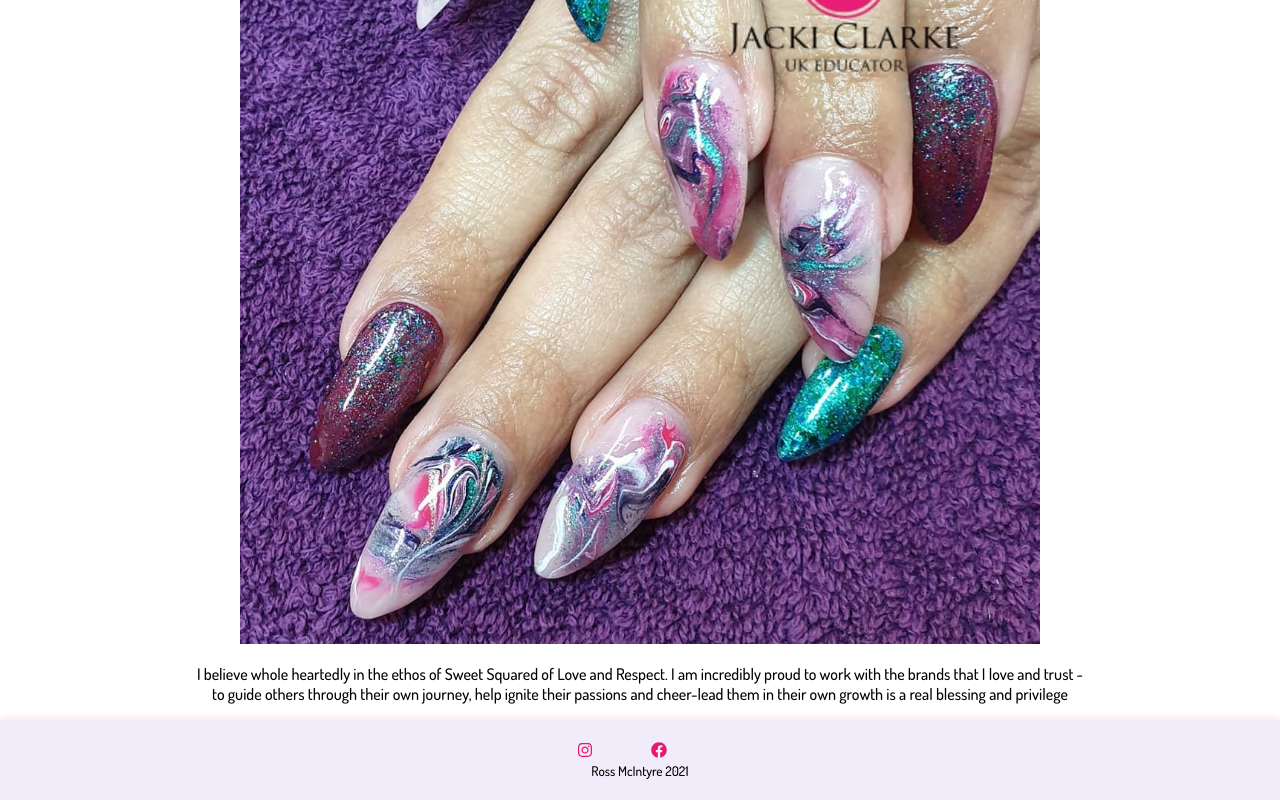
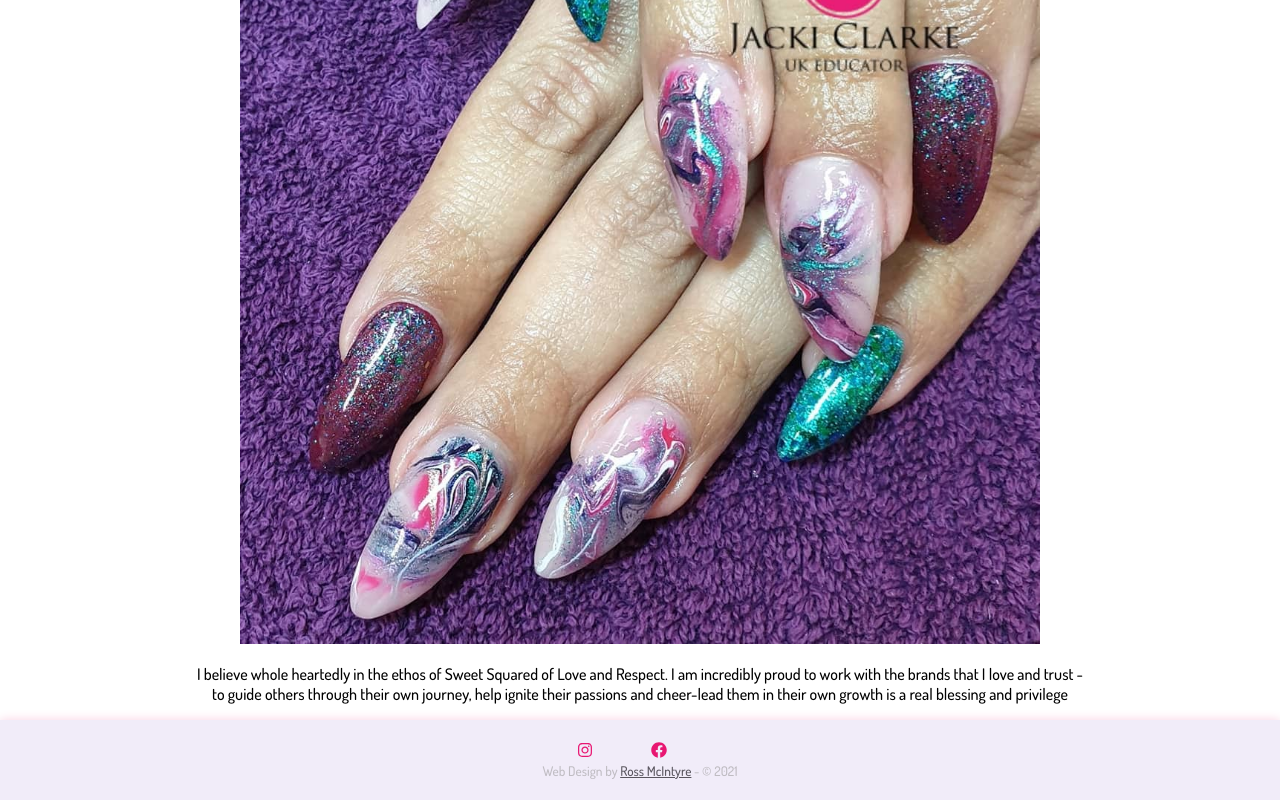
Before and after one commit to Ross-mc/jc-education, a Next.js app: page / in a window 1280 px wide. Shown: the part 1572-2372 px from the top of the page. Built offline with nearby package versions, Linux system fonts and the light colour scheme.

Commit message:
added copyright and link to my site

```diff
--- a/components/Layout/Footer.js
+++ b/components/Layout/Footer.js
@@ -26,7 +26,13 @@ const Footer = () => {
         </div>
       </div>
       <div>
-        <small>Ross McIntyre 2021</small>
+        <small>
+          Web Design by{" "}
+          <a href="www.rossmcintyre.tech" target="_blank" rel="noreferrer">
+            Ross McIntyre
+          </a>{" "}
+          - &copy; 2021
+        </small>
       </div>
     </footer>
   );
--- a/components/Layout/footer.module.css
+++ b/components/Layout/footer.module.css
@@ -10,7 +10,7 @@
   flex-direction: column;
 }
 
-.footer a{
+.list a{
   margin: 10px;
   margin-left: 20px;
   position: relative;
@@ -29,3 +29,11 @@
   color: var(--color-primary-500);
   margin-left: 10px;
 }
+
+.footer small{
+  color: var(--color-grey-300);
+}
+
+.footer small a {
+  color: var(--color-grey-700);
+}
```
